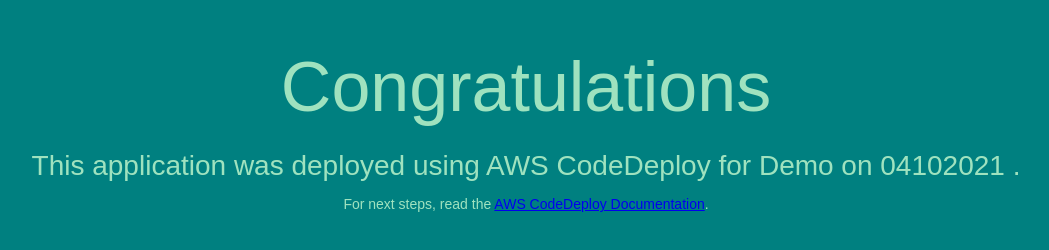
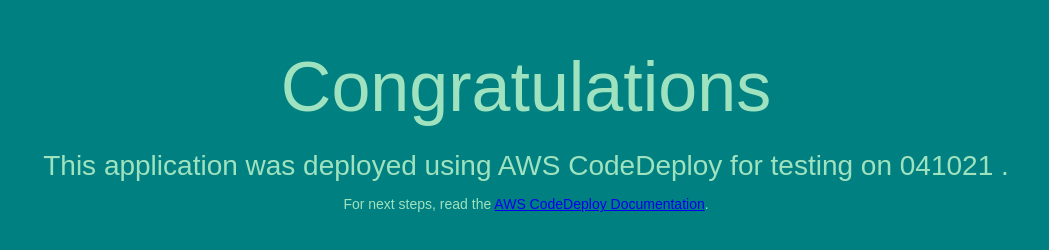
Before and after one commit to jyrajan/DemoRepo, a plain HTML site: page index.html in a window 1280 px wide. Shown: the whole page, without its empty margins (114-1163 px from the left). Drawn offline with Linux system fonts and the light colour scheme.

Commit message:
1st commit

```diff
--- a/index.html
+++ b/index.html
@@ -27,7 +27,7 @@
 <body>
   <div align="center">
     <h1>Congratulations</h1>
-    <h2>This application was deployed using AWS CodeDeploy for Demo on 04102021 .</h2>
+    <h2>This application was deployed using AWS CodeDeploy for testing on 041021 .</h2>
     <p>For next steps, read the <a href="http://aws.amazon.com/documentation/codedeploy">AWS CodeDeploy Documentation</a>.</p>
   </div>
 </body>
```
